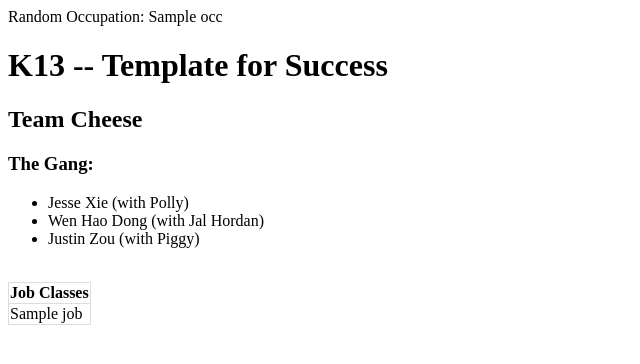
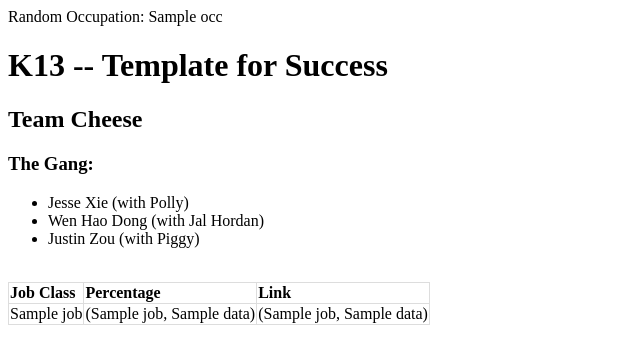
Before and after one commit to Cabidge/soft-dev-workshop, a Flask app: template 13_tempwork/templates/tablified.html in a window 1280 px wide. Shown: the top 364 px of the page, without its empty margins (0-640 px from the left). Run offline with Flask 2, Linux system fonts and the light colour scheme; the template is opened without the code that fills it: most values are stand-ins (such as "Sample title", 1, 10 or a date in 2020).

Commit message:
Added percentage and link to table

```diff
--- a/13_tempwork/app.py
+++ b/13_tempwork/app.py
@@ -10,7 +10,7 @@ app = Flask(__name__)
 
 @app.route("/occupyflaskst")
 def main():
-    return render_template("tablified.html", occ=occupations.random_occupation(),joblist = occupations.jobs)
+    return render_template("tablified.html", occ=occupations.random_occupation(), data=occupations.data)
 
 if __name__ == "__main__":
     app.debug = True
--- a/13_tempwork/templates/tablified.html
+++ b/13_tempwork/templates/tablified.html
@@ -36,11 +36,15 @@
         <br/>
         <table>
           <tr>
-            <th>Job Classes</th>
+            <th>Job Class</th>
+            <th>Percentage</th>
+            <th>Link</th>
           </tr>
-          {% for job in joblist %}
+          {% for job, values in data.items() %}
             <tr>
               <td>{{ job }}</td>
+              <td>{{ values[0] }}</td>
+              <td>{{ values[1] }}</td>
             </tr>
           {% endfor %}
         </table>
```
